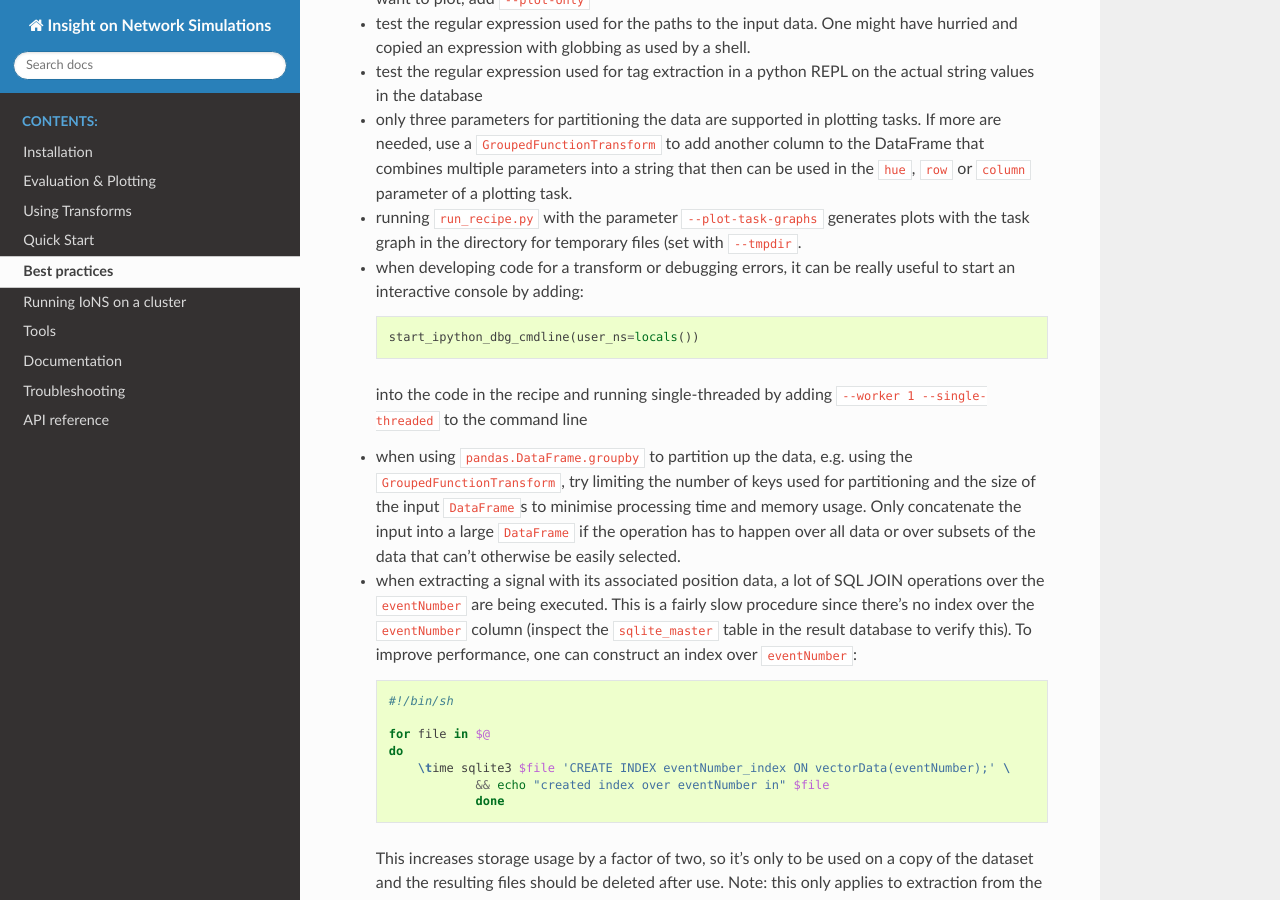
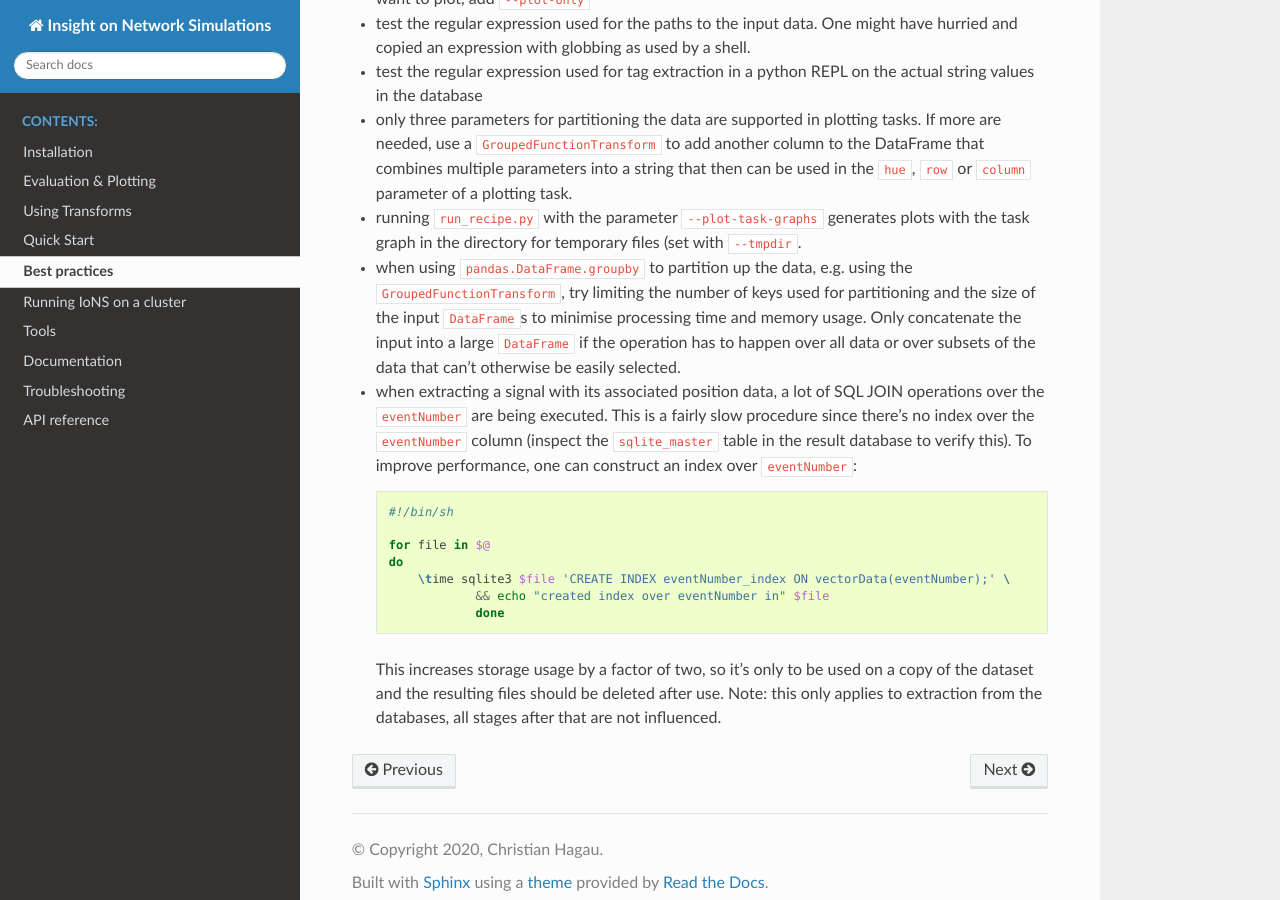
Before and after one commit to ibr-cm/ions, a Sphinx documentation site: the page built from docs/source/best_practices.md, in a window 1280 px wide and 900 px high, scrolled down 463 px. Built offline with Sphinx 7.4.7 and the Read the Docs theme 2.0.0, drawn with Linux system fonts in a browser that asks for light colours; pages that are not in the unit, such as notebooks, are missing from menus.

Commit message:
docs: add documentation for debugging recipes and the framework itself

````diff
--- a/docs/source/best_practices.md
+++ b/docs/source/best_practices.md
@@ -28,13 +28,6 @@ This is a collection of best practices to consider when using this framework:
 - running `run_recipe.py` with the parameter `--plot-task-graphs` generates
   plots with the task graph in the directory for temporary files (set with
   `--tmpdir`.
-- when developing code for a transform or debugging errors, it can be really
-  useful to start an interactive console by adding:
-  ```
-  start_ipython_dbg_cmdline(user_ns=locals())
-  ```
-  into the code in the recipe and running single-threaded by adding `--worker
-  1 --single-threaded` to the command line
 - when using `pandas.DataFrame.groupby` to partition up the data, e.g. using
   the `GroupedFunctionTransform`, try limiting the number of keys used for
   partitioning and the size of the input `DataFrame`s to minimise processing
````
Also changed, not shown: docs/source/debugging.md (added, +20 -0 lines).
